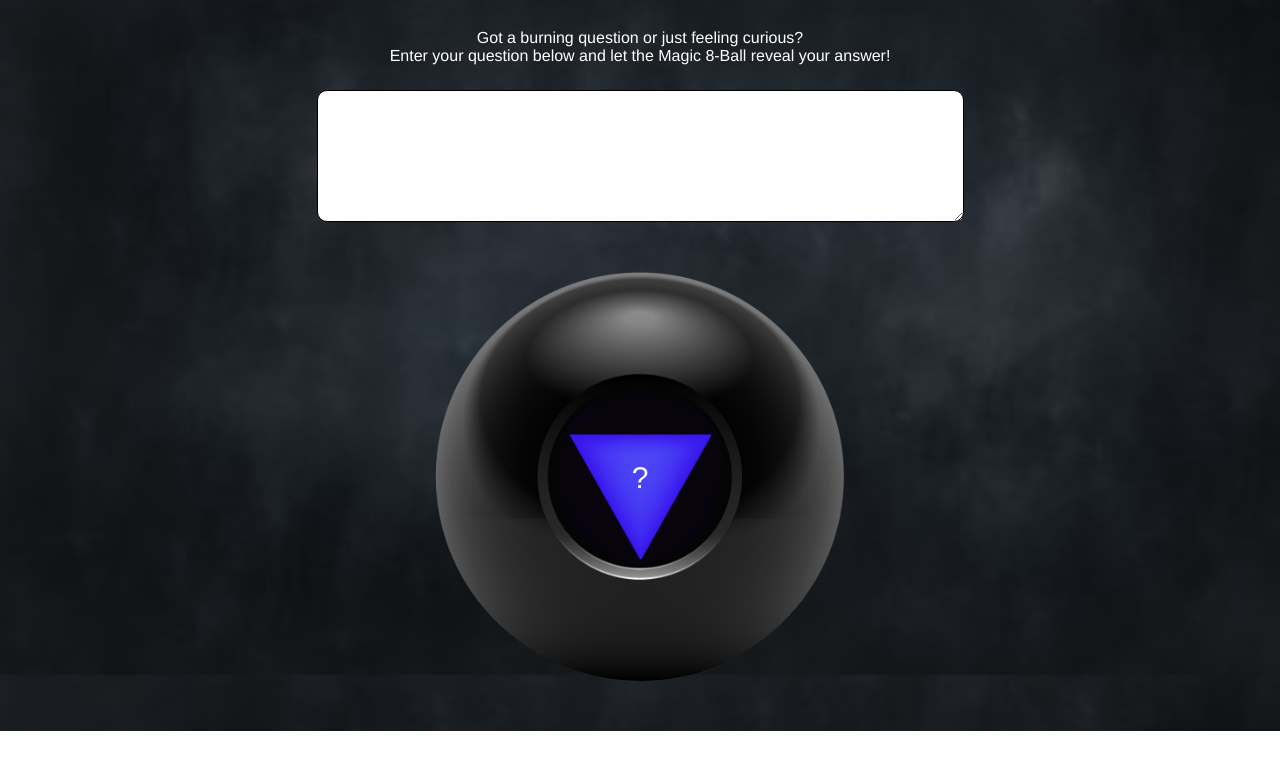
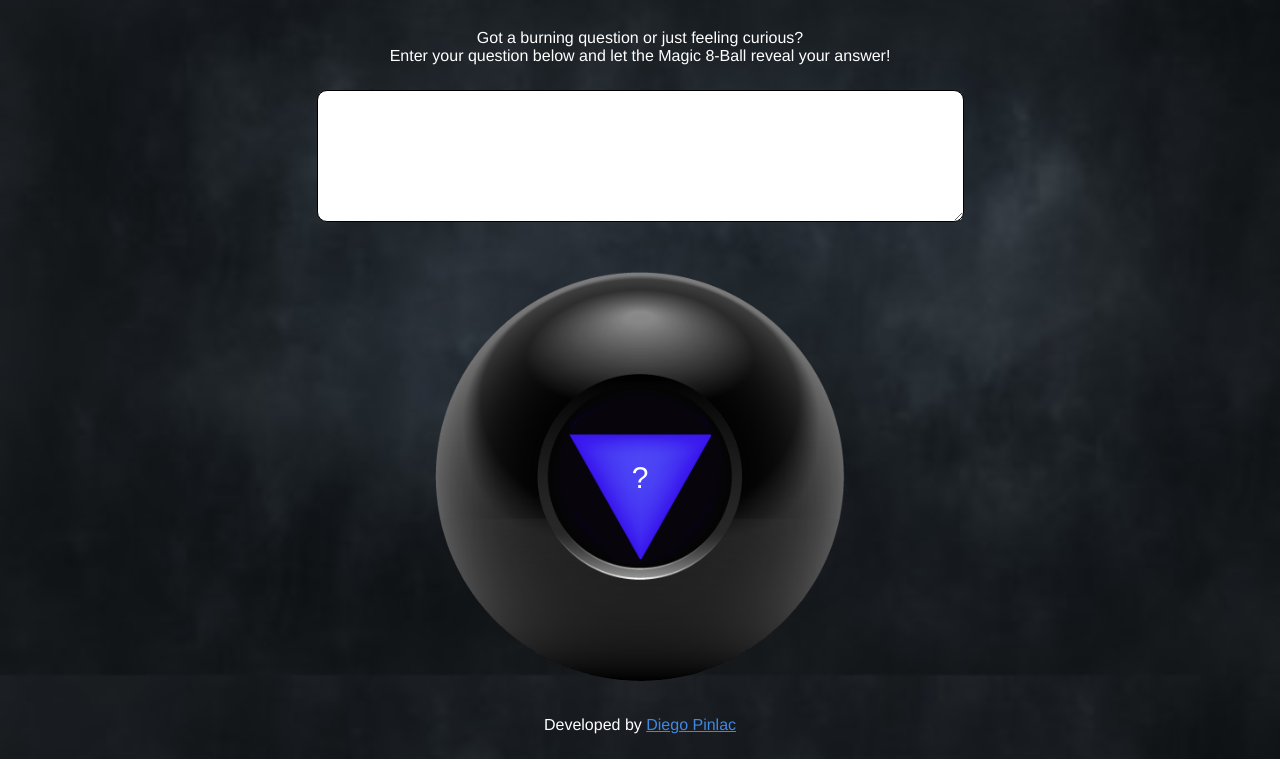
Before and after one commit to TechSavvyCoder/Magic-8Ball, a plain HTML site: page index.html in a window 1280 px wide. Shown: the part 125-884 px from the top of the page. Before the commit the page ends 856 px from the top, so only its background shows below. Drawn offline with Linux system fonts and the light colour scheme.

Commit message:
Updated Footer

```diff
--- a/index.html
+++ b/index.html
@@ -20,6 +20,10 @@
             <span id="showAnswer">?</span>
         </div>
     </div>
+
+    <footer>
+        Developed by <a href="https://diegopinlac.com/">Diego Pinlac</a>
+    </footer>
     <script src="script.js"></script>
 </body>
 
--- a/style.css
+++ b/style.css
@@ -10,7 +10,7 @@ body {
     font-weight: 100;
     text-align: center;
     margin: auto;
-    padding: 35px 15px 50px;
+    padding: 35px 15px 25px;
 }
 
 h1 {
@@ -95,6 +95,17 @@ textarea {
     resize: vertical;
 }
 
+footer {
+    margin-top: 35px;
+    color: #fff;
+    font-weight: 400;
+}
+
+footer a {
+    color: #4088e2;
+    text-decoration: underline;
+}
+
 @keyframes shake {
     10%,
     95% {
```
